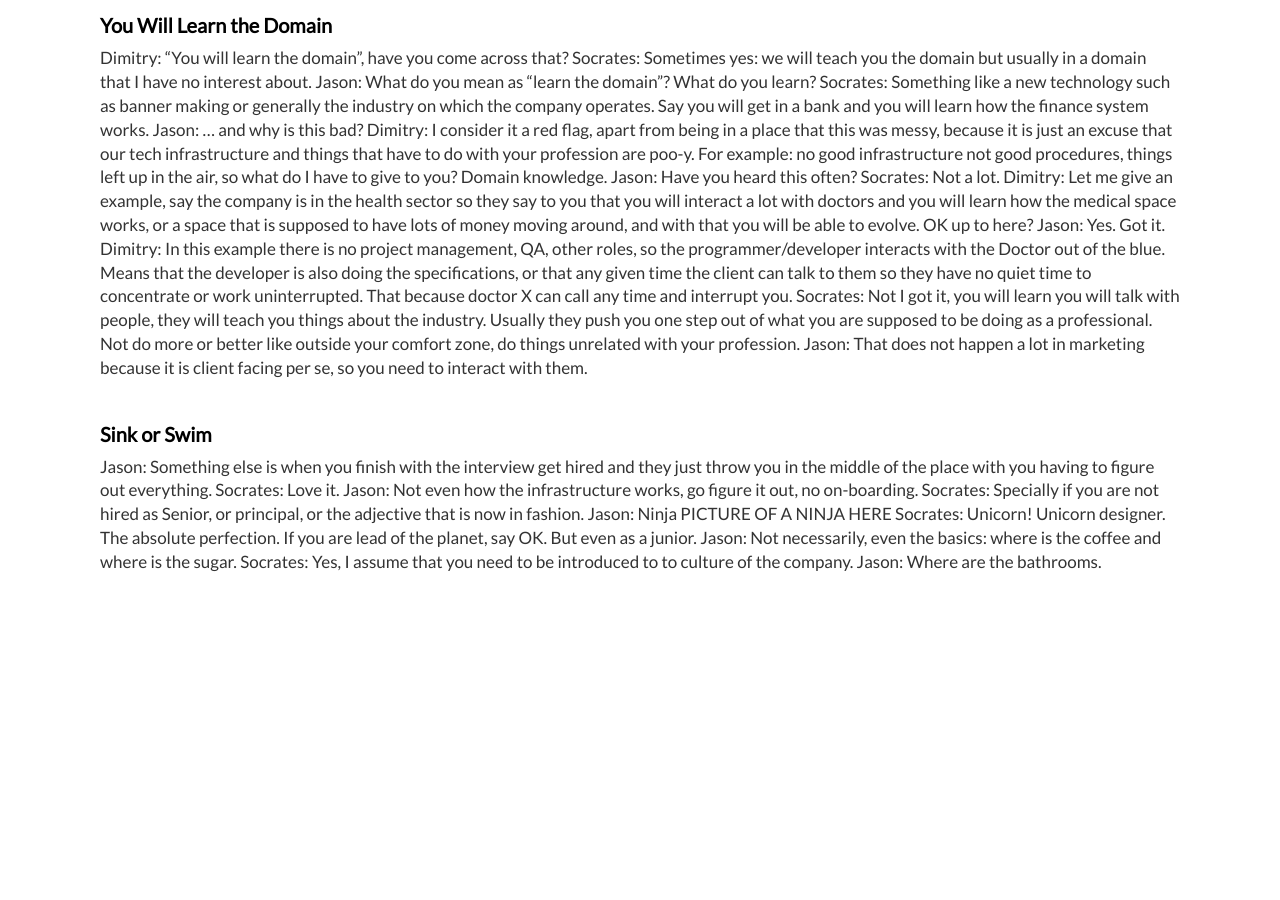
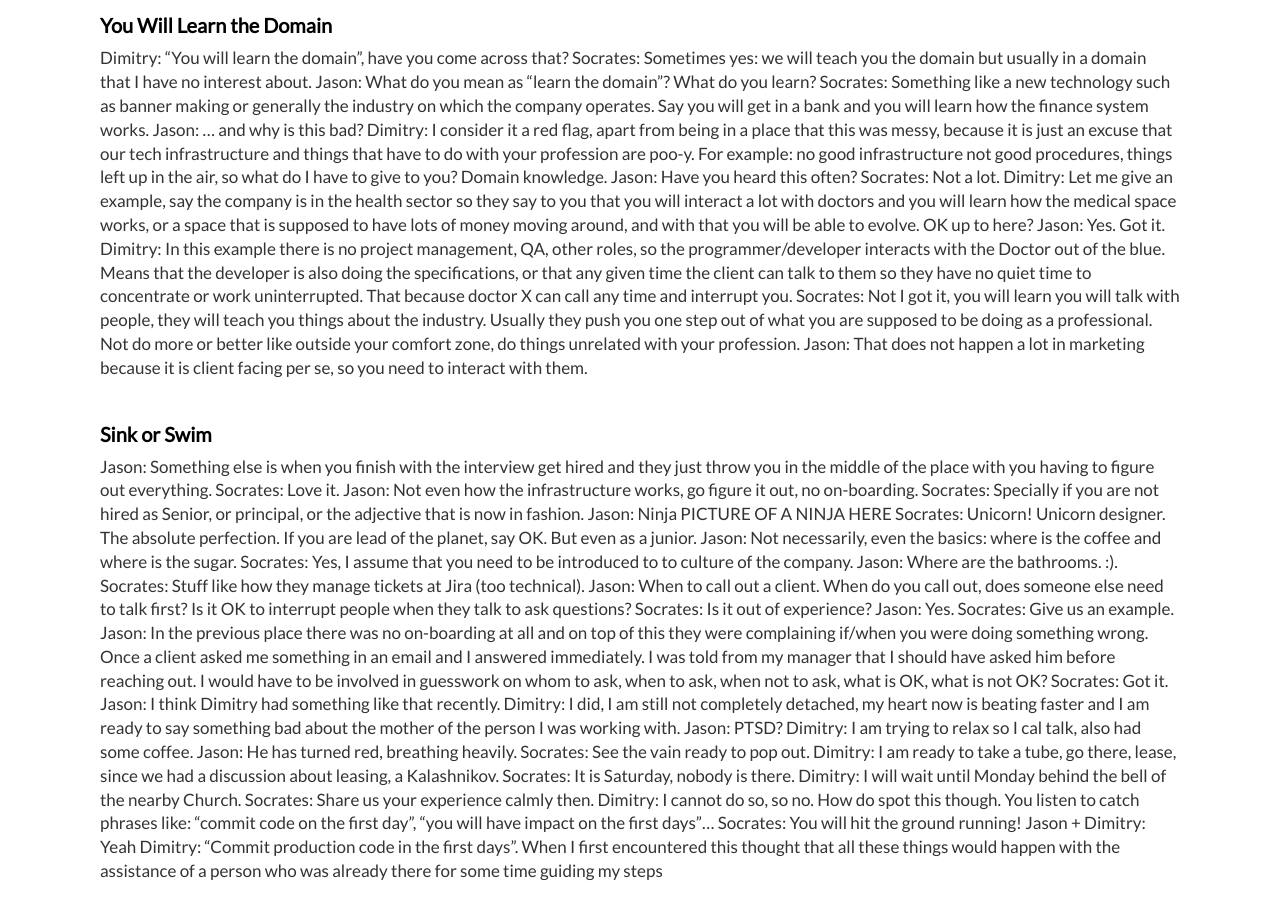
Before and after one commit to dimitrismistriotis/dimitrismistriotis.github.io, a Jekyll site: the page built from _posts/2018-05-24-red_flags_in_interviews.md, in a window 1280 px wide and 900 px high, scrolled down 4064 px. Built offline with Jekyll 4.4.1, drawn with Linux system fonts in a browser that asks for light colours; before the commit the page ends 4655 px from its top, so only the background shows below that.

Commit message:
Up to 32:49.

```diff
--- a/_posts/2018-05-24-red_flags_in_interviews.md
+++ b/_posts/2018-05-24-red_flags_in_interviews.md
@@ -393,4 +393,38 @@ Jason: Not necessarily, even the basics: where is the coffee and where is the
 sugar.
 Socrates: Yes, I assume that you need to be introduced to to culture of the
 company.
-Jason: Where are the bathrooms.
+Jason: Where are the bathrooms. :).
+Socrates: Stuff like how they manage tickets at Jira (too technical).
+Jason: When to call out a client. When do you call out, does someone else need
+to talk first? Is it OK to interrupt people when they talk to ask questions?
+Socrates: Is it out of experience?
+Jason: Yes.
+Socrates: Give us an example.
+Jason: In the previous place there was no on-boarding at all and on top of this
+they were complaining if/when you were doing something wrong. Once a client
+asked me something in an email and I answered immediately. I was told from my
+manager that I should have asked him before reaching out. I would have to be
+involved in guesswork on whom to ask, when to ask, when not to ask, what is OK,
+what is not OK?
+Socrates: Got it.
+Jason: I think Dimitry had something like that recently.
+Dimitry: I did, I am still not completely detached, my heart now is beating
+faster and I am ready to say something bad about the mother of the person I was
+working with.
+Jason: PTSD?
+Dimitry: I am trying to relax so I cal talk, also had some coffee.
+Jason: He has turned red, breathing heavily.
+Socrates: See the vain ready to pop out.
+Dimitry: I am ready to take a tube, go there, lease, since we had a discussion
+about leasing, a Kalashnikov.
+Socrates: It is Saturday, nobody is there.
+Dimitry: I will wait until Monday behind the bell of the nearby Church.
+Socrates: Share us your experience calmly then.
+Dimitry: I cannot do so, so no. How do spot this though. You listen to catch
+phrases like: "commit code on the first day", "you will have impact on the
+first days"...
+Socrates: You will hit the ground running!
+Jason + Dimitry: Yeah
+Dimitry: "Commit production code in the first days". When I first encountered
+this thought that all these things would happen with the assistance of a person
+who was already there for some time guiding my steps
```
